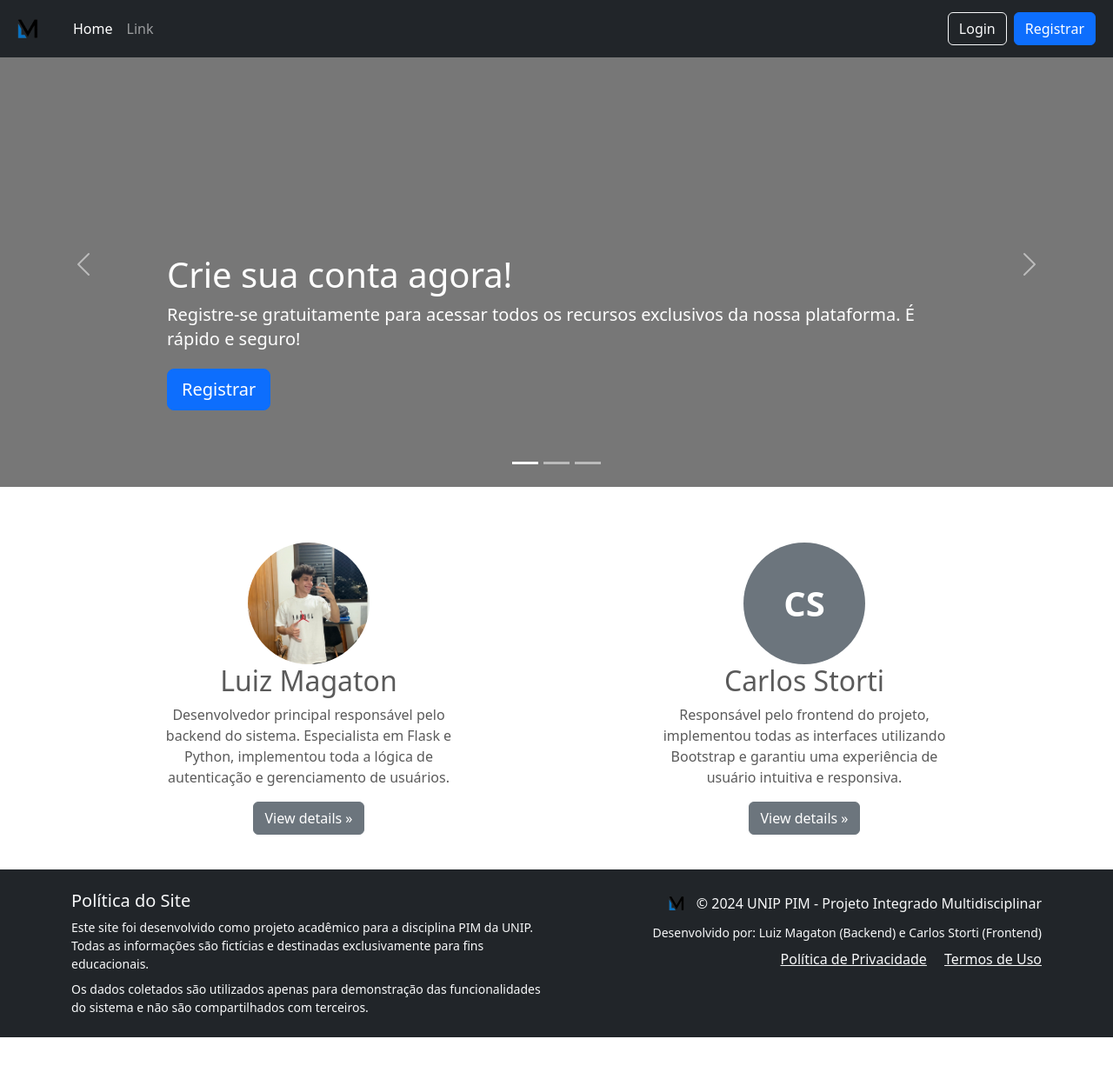
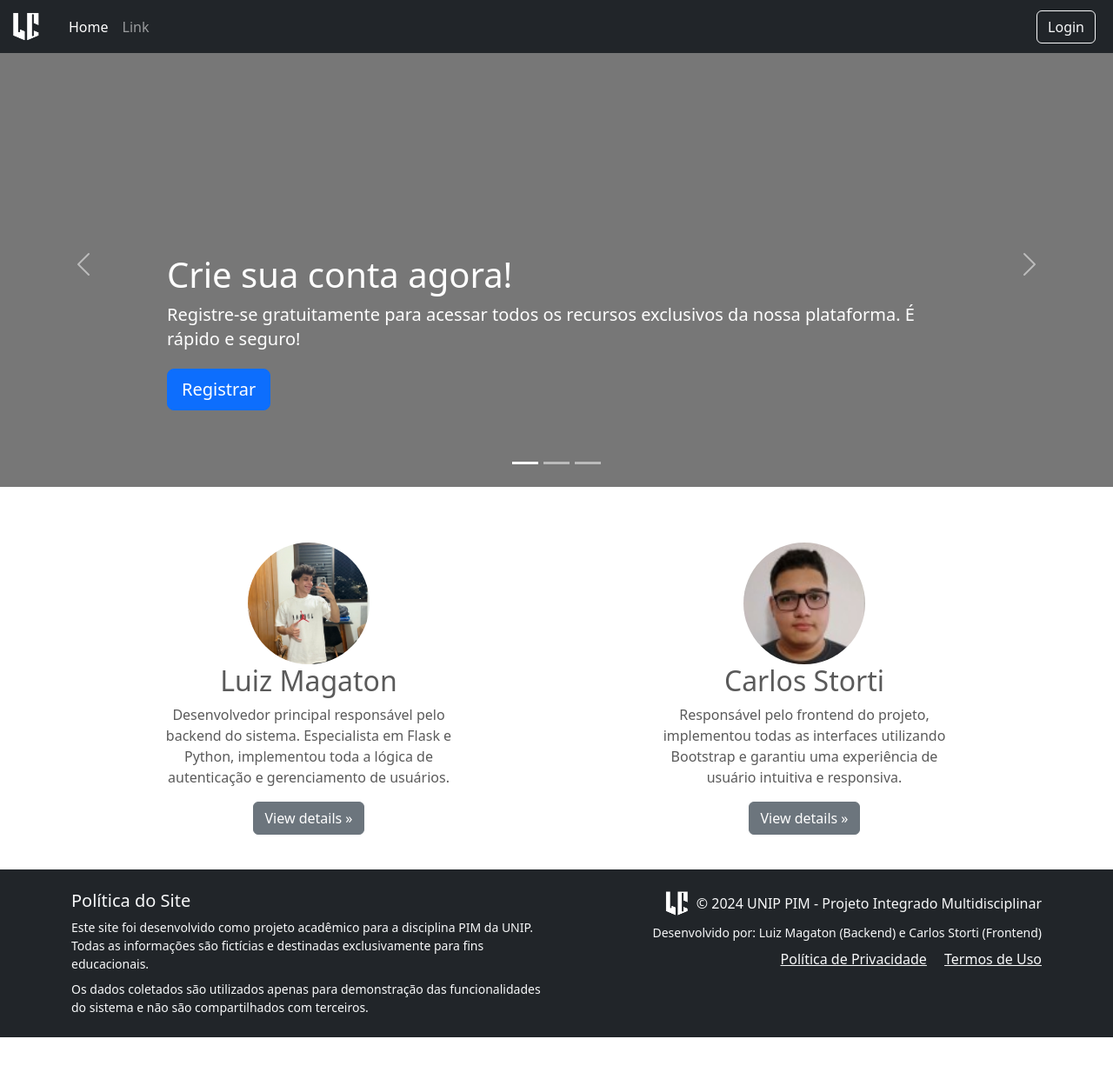
Before and after one commit to LuizMagaton/unip-ads-2025-2sem-pim, a Flask app: page / in a window 1280 px wide. Shown: the whole page at 87% size. Run offline with Flask 3, Linux system fonts and the light colour scheme.

Commit message:
melhorias

```diff
--- a/templates/esqueci_senha.html
+++ b/templates/esqueci_senha.html
@@ -28,7 +28,7 @@
             {% endif %}
         {% endwith %}
         <form method="POST" action="{{ url_for('esquecisenha') }}">
-            <img src="{{ url_for('static', filename='images/LM-Photoroom.png') }}" alt="Minha foto" width="95"
+            <img src="{{ url_for('static', filename='images/logopreto.png') }}" alt="Logo" width="95"
                 class="mx-auto d-block mb-3" />
             <h1 class="h4 fw-normal text-center">Recuperar senha</h1>
             <p class="text-center text-muted mb-4">Siga os passos abaixo para recuperar sua senha</p>
--- a/templates/index.html
+++ b/templates/index.html
@@ -12,7 +12,7 @@
     <nav class="navbar navbar-expand-md navbar-dark fixed-top bg-dark">
       <div class="container-fluid">
         <a class="navbar-brand d-flex align-items-center" href="#">
-          <img src="{{ url_for('static', filename='images/LM-Photoroom.png') }}" alt="Logo" width="40" height="40" class="me-2">
+          <img src="{{ url_for('static', filename='images/logo.png') }}" alt="Logo" width="35" height="35" class="me-2">
         </a>
         <button class="navbar-toggler" type="button" data-bs-toggle="collapse" data-bs-target="#navbarCollapse" aria-controls="navbarCollapse" aria-expanded="false" aria-label="Toggle navigation">
           <span class="navbar-toggler-icon"></span>
@@ -40,7 +40,6 @@
             </div>
             {% else %}
             <a href="{{ url_for('login') }}" class="btn btn-outline-light me-2">Login</a>
-            <a href="{{ url_for('register') }}" class="btn btn-primary me-2">Registrar</a>
             {% endif %}
           </div>
         </div>
@@ -100,7 +99,9 @@
           <p class="text-center"><a class="btn btn-secondary" href="#">View details &raquo;</a></p>
         </div>
         <div class="col-lg-4 mx-auto">
-          <div class="rounded-circle bg-secondary d-flex justify-content-center align-items-center mx-auto" style="width: 140px; height: 140px; font-size: 2.5rem; font-weight: bold; color: white;">CS</div>
+          <div class="d-flex justify-content-center align-items-center mx-auto" style="width: 140px; height: 140px;">
+            <img src="{{ url_for('static', filename='images/CarlosStorti.jpg') }}" alt="Carlos Storti" class="rounded-circle" style="width: 140px; height: 140px; object-fit: cover;">
+          </div>
           <h2 class="fw-normal text-center">Carlos Storti</h2>
           <p class="text-center">Responsável pelo frontend do projeto, implementou todas as interfaces utilizando Bootstrap e garantiu uma experiência de usuário intuitiva e responsiva.</p>
           <p class="text-center"><a class="btn btn-secondary" href="#">View details &raquo;</a></p>
@@ -121,7 +122,7 @@
         </div>
         <div class="col-md-6 text-md-end">
           <div class="d-flex justify-content-end align-items-center mb-2">
-            <img src="{{ url_for('static', filename='images/LM-Photoroom.png') }}" alt="Logo" width="30" height="30" class="me-2">
+            <img src="{{ url_for('static', filename='images/logo.png') }}" alt="Logo" width="30" height="30" class="me-2">
             <span>&copy; 2024 UNIP PIM - Projeto Integrado Multidisciplinar</span>
           </div>
           <p class="small mb-0">Desenvolvido por: Luiz Magaton (Backend) e Carlos Storti (Frontend)</p>
--- a/templates/login.html
+++ b/templates/login.html
@@ -23,7 +23,7 @@
             {% endif %}
         {% endwith %}
         <form method="POST" action="{{ url_for('login') }}">
-            <img src="{{ url_for('static', filename='images/LM-Photoroom.png') }}" alt="Minha foto" width="95"
+            <img src="{{ url_for('static', filename='images/logopreto.png') }}" alt="Logo" width="95"
                 class="mx-auto d-block mb-3" />
             <h1 class="h4 fw-normal text-center">Bem-vindo de volta!</h1>
             <p class="text-center text-muted mb-4">Faça login para acessar sua conta</p>
--- a/templates/register.html
+++ b/templates/register.html
@@ -23,7 +23,7 @@
             {% endif %}
         {% endwith %}
         <form method="POST" action="{{ url_for('register') }}">
-            <img src="{{ url_for('static', filename='images/LM-Photoroom.png') }}" alt="Minha foto" width="95"
+            <img src="{{ url_for('static', filename='images/logopreto.png') }}" alt="Logo" width="95"
                 class="mx-auto d-block mb-3" />
             <h1 class="h4 fw-normal text-center">Crie sua conta</h1>
             <p class="text-center text-muted mb-4">Preencha os campos abaixo para se registrar</p>
```
Also changed, not shown: templates/minha_conta.html (+4 -6 lines), static/images/CarlosStorti.jpg (added), static/images/LM-Photoroom.png (deleted), static/images/logo.png (added), static/images/logopreto.png (added).
